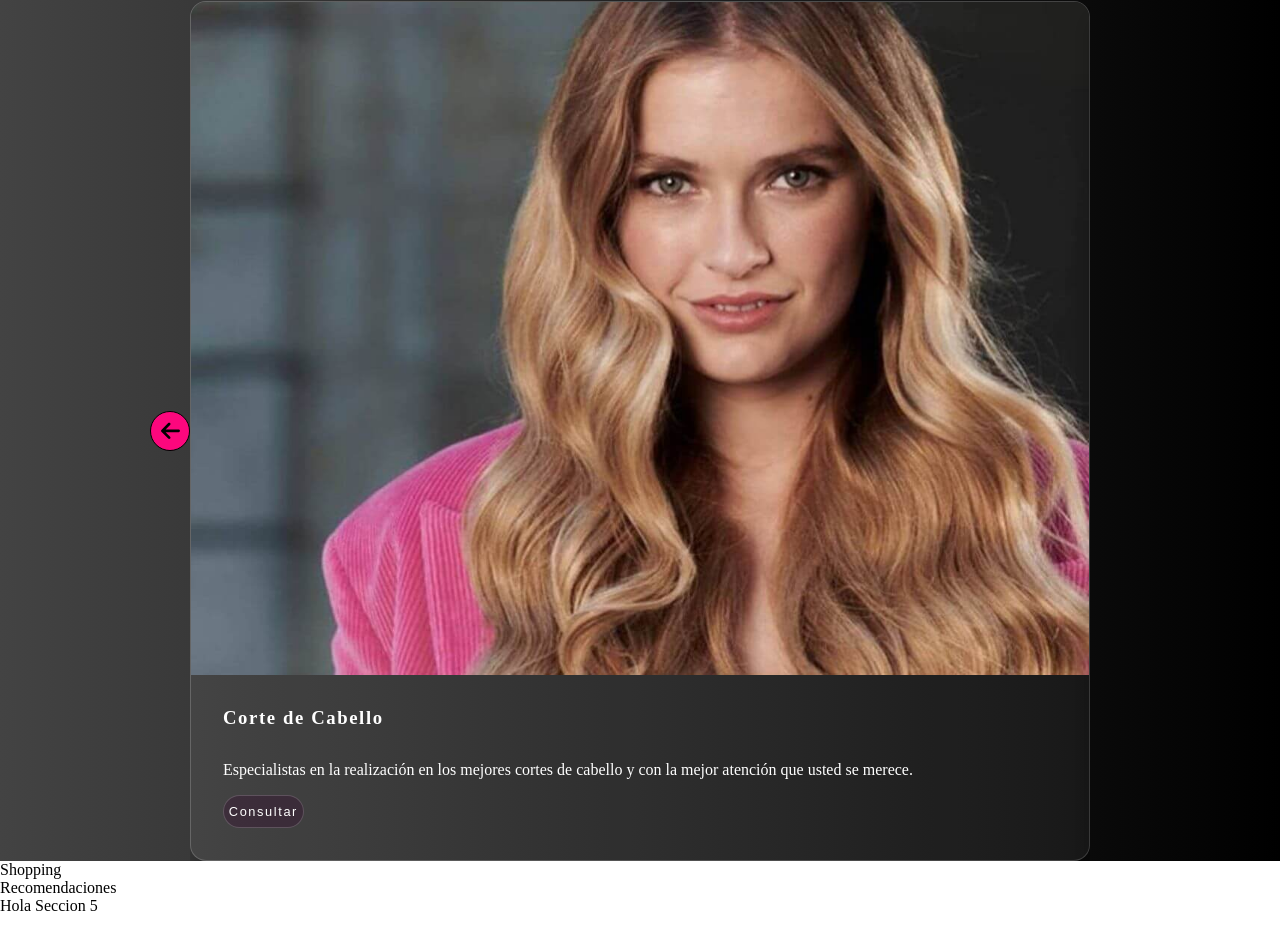
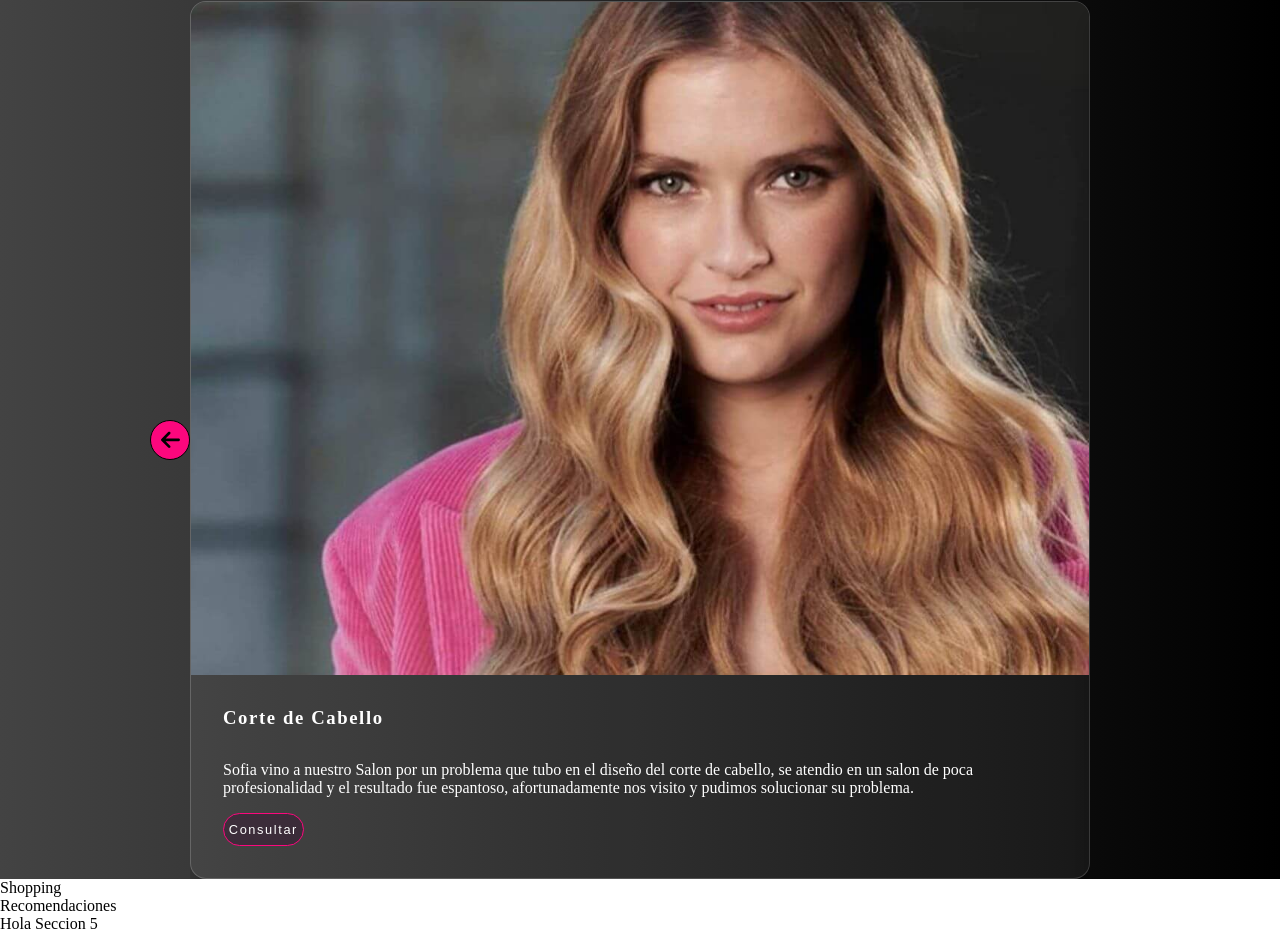
Before and after one commit to geanreyess/monicasalon, a plain HTML site: page index.html in a window 1280 px wide. Shown: the part 941-1874 px from the top of the page. Drawn offline with Linux system fonts and the light colour scheme.

Commit message:
se cambio la narracion en una card

```diff
--- a/index.html
+++ b/index.html
@@ -69,7 +69,7 @@
                             <div class="content">
                                 <h3>Corte de Cabello</h3>
                                 <p>
-                                    Especialistas en la realización en los mejores cortes de cabello y con la mejor atención que usted se merece.
+                                    Sofia vino a nuestro Salon por un problema que tubo en el diseño del corte de cabello, se atendio en un salon de poca profesionalidad y el resultado fue espantoso, afortunadamente nos visito y pudimos solucionar su problema.
                                 </p>
                                 <a href="https://wa.me/51934754720?text=Hola,%20necesito%20informacion%20sobre%20el%20servicio" target="_blank" rel="noopener">
                                     <button class="button bg-top-row">Consultar</button>
--- a/style.css
+++ b/style.css
@@ -406,7 +406,8 @@ img {
     padding: .5rem .3rem;
     letter-spacing: .1rem;
     align-self: flex-end;
-    border: .1rem solid rgba(255, 255, 255, 0.18) ;
+    /* border: .1rem solid rgba(255, 255, 255, 0.18) ; */
+    border: thin solid var(--text-color-menu) ;
 }
 
 
```
